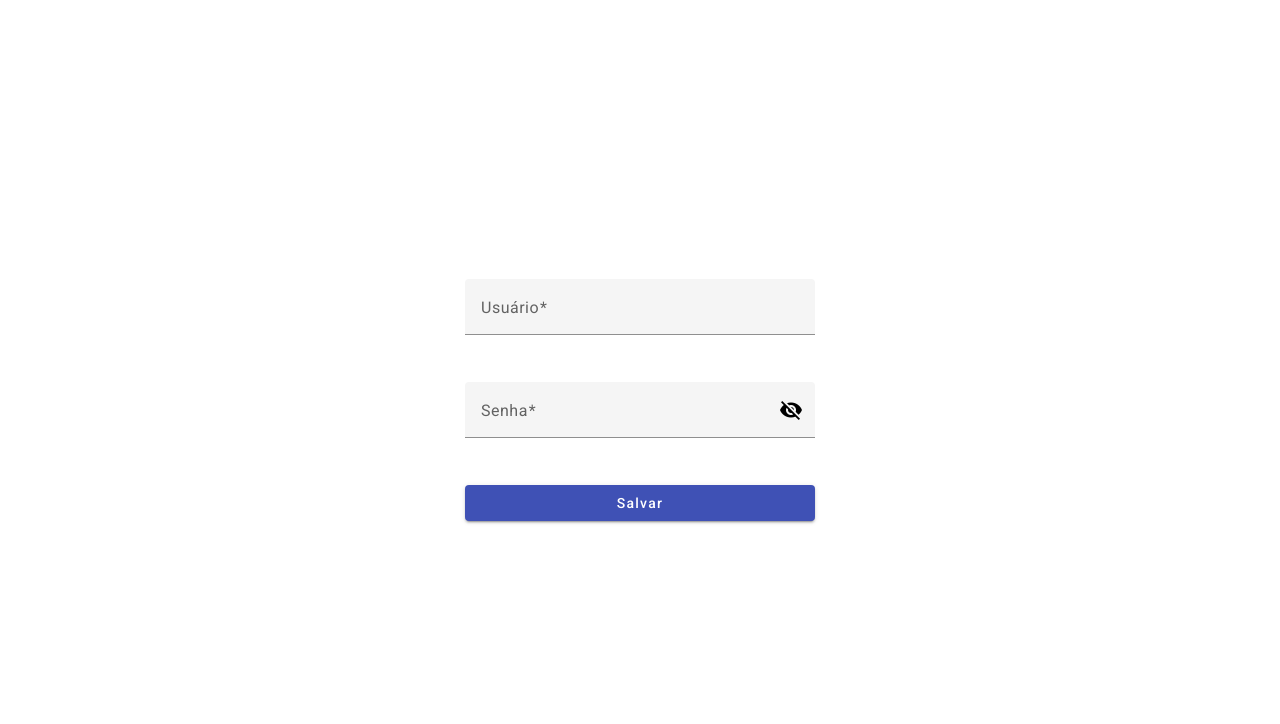
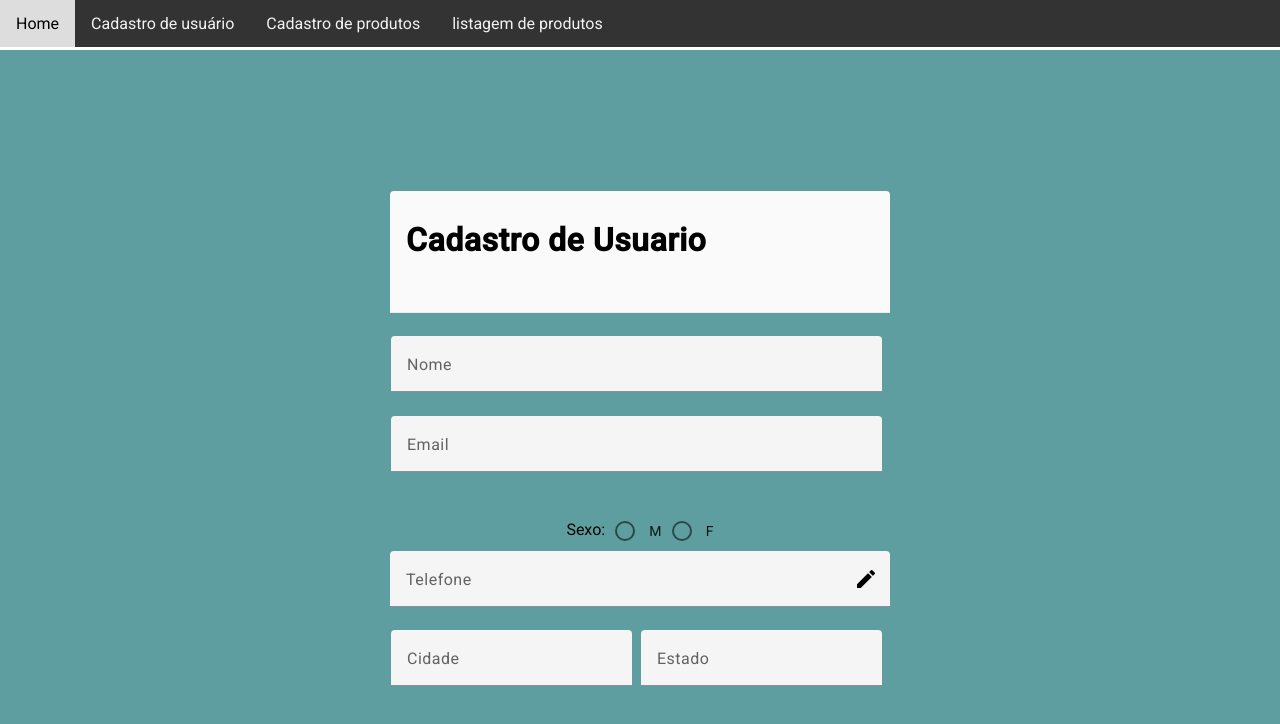
Before and after one commit to lucioneves/monitora-estoque, an Angular app: page /user in a window 1280 px wide. Before the commit this address led to /login. Shown: the top 724 px of the page. Built offline with nearby package versions, Linux system fonts and the light colour scheme; sample sign-in values are in the browser's storage.

Commit message:
feat: adiciona user para cadastro de usuario

```diff
--- a/src/app/app.routes.ts
+++ b/src/app/app.routes.ts
@@ -3,6 +3,7 @@ import { LoginComponent } from './pages/login/login.component';
 import { HomeComponent } from './pages/login/home/home.component';
 import { LayoutComponent } from './feature/layout/layout.component';
 import { AuthGuard } from './guards/auth.guard';
+import { UserComponent } from './pages/user/user.component';
 
 export const routes: Routes = [
     { path: 'login', component: LoginComponent},
@@ -12,8 +13,9 @@ export const routes: Routes = [
         canActivate: [AuthGuard],
         children: [
             { path: 'home', component: HomeComponent },
-            { path: 'news', component: HomeComponent }, // Adicione outras rotas necessárias
-            { path: 'contact', component: HomeComponent } // Adicione outras rotas necessárias
+            { path: 'user', component: UserComponent },
+            // { path: 'product', component: ProductComponent },
+            // { path: 'list', component: ListComponent}
         ]
     },
     { path: '**', redirectTo: '/login' }
--- /dev/null
+++ b/src/app/pages/user/user.component.css
@@ -0,0 +1,25 @@
+.container{
+    display: flex;
+    width: 100%;
+    height: 100vh;
+    justify-content: center;
+    background-color: cadetblue;
+    overflow: hidden;
+    position: fixed;
+    z-index: auto;
+}
+
+.example-form {
+    min-width: 150px;
+    max-width: 500px;
+    width: 100%;
+
+}
+
+.example-full-width {
+    width: 100%;
+}
+
+td {
+    padding-right: 8px;
+}
--- /dev/null
+++ b/src/app/pages/user/user.component.html
@@ -0,0 +1,49 @@
+<div class="container">
+ <form class="example-form">
+    <mat-form-field class="example-full-width">
+      <h1>Cadastro de Usuario</h1>
+      <input matInput disabled value="">
+    </mat-form-field>
+
+    <table class="example-full-width" cellspacing="0"><tr>
+      <td><mat-form-field class="example-full-width">
+        <mat-label>Nome</mat-label>
+        <input matInput>
+      </mat-form-field></td>
+    </tr>
+      <td><mat-form-field class="example-full-width">
+        <mat-label>Email</mat-label>
+        <input matInput>
+      </mat-form-field></td>
+    </table>
+
+    <p>
+
+    </p>
+
+    <mat-radio-group aria-label="Select an option">
+        <mat-label>Sexo:</mat-label>
+        <mat-radio-button value="1">M</mat-radio-button>
+        <mat-radio-button value="2">F</mat-radio-button>
+    </mat-radio-group>
+
+    <mat-form-field class="example-full-width">
+        <mat-label>Telefone</mat-label>
+        <input type="tel" matInput placeholder="+55(92) 555-555-1234">
+        <mat-icon matSuffix>mode_edit</mat-icon>
+      </mat-form-field>
+
+
+    <table class="example-full-width" cellspacing="0"><tr>
+
+      <td><mat-form-field class="example-full-width">
+        <mat-label>Cidade</mat-label>
+        <input matInput placeholder="Ex. San Francisco">
+      </mat-form-field></td>
+      <td><mat-form-field class="example-full-width">
+        <mat-label>Estado</mat-label>
+        <input matInput placeholder="Ex. California">
+      </mat-form-field></td>
+     </tr></table>
+  </form>
+</div>
```
Also changed, not shown: src/app/pages/user/user.component.ts (added, +32 -0 lines), 1 other file (tests, documents, lock files or other folders).
